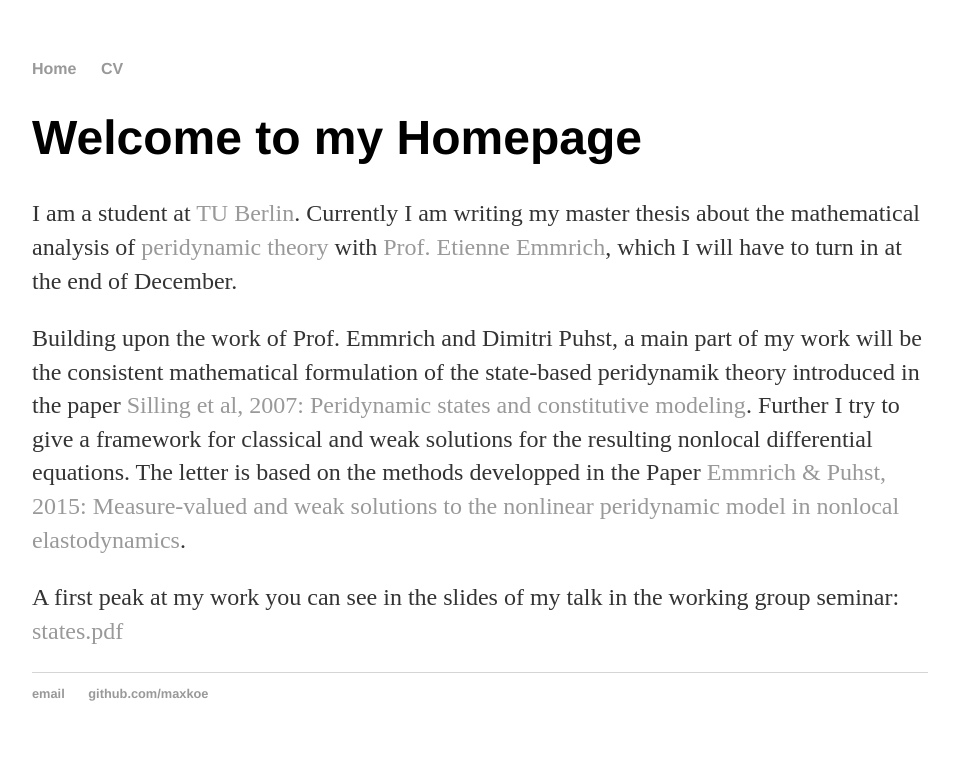
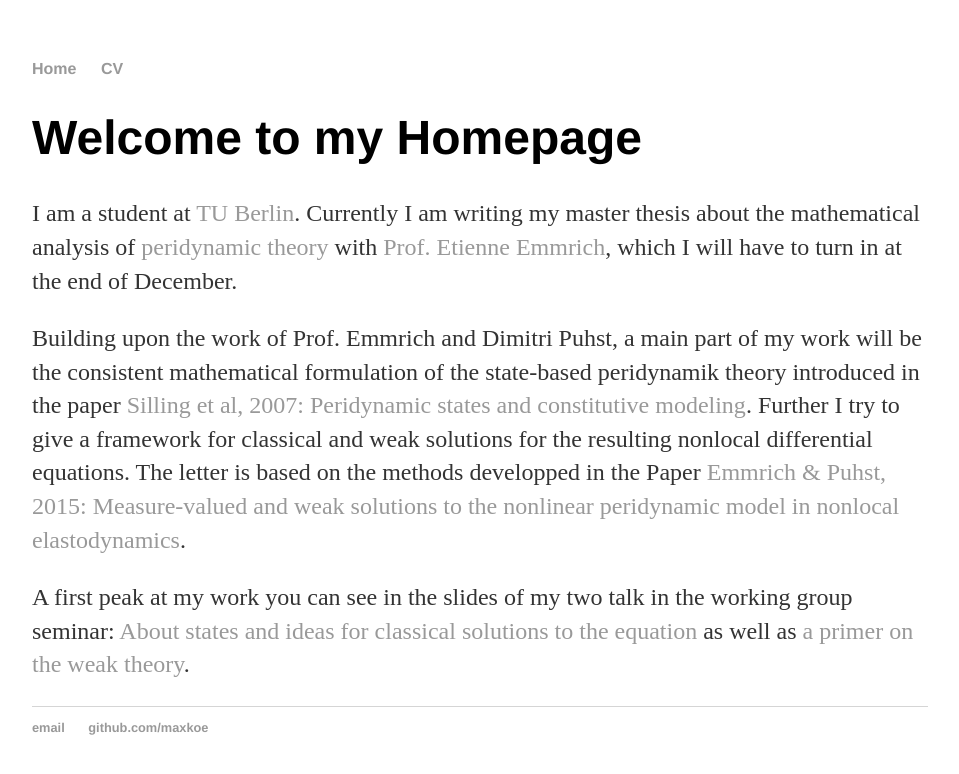
Before and after one commit to maxkoe/maxkoe.github.io, a Jekyll site: the page built from index.md, in a window 1280 px wide. Shown: the top 774 px of the page, without its empty margins (160-1119 px from the left). Built offline with Jekyll 4.4.1, drawn with Linux system fonts in a browser that asks for light colours.

Commit message:
Added slides to second thesis talk

```diff
--- a/index.md
+++ b/index.md
@@ -14,4 +14,6 @@ Further I try to give a framework for classical and weak solutions for the resul
 The letter is based on the methods developped in the Paper
 [Emmrich & Puhst, 2015: Measure-valued and weak solutions to the nonlinear peridynamic model in nonlocal elastodynamics](http://stacks.iop.org/0951-7715/28/285).
 
-A first peak at my work you can see in the slides of my talk in the working group seminar: [states.pdf](https://maxkoe.github.com/states.pdf)
+A first peak at my work you can see in the slides of my two talk in the working group seminar:
+[About states and ideas for classical solutions to the equation](https://maxkoe.github.com/states.pdf) as well as
+[a primer on the weak theory](https://maxkoe.github.com/states_2.pdf).
```
Also changed, not shown: 1 other file.
